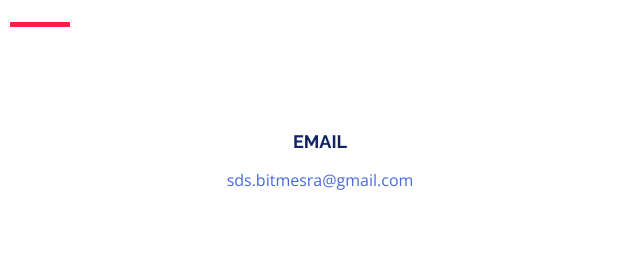
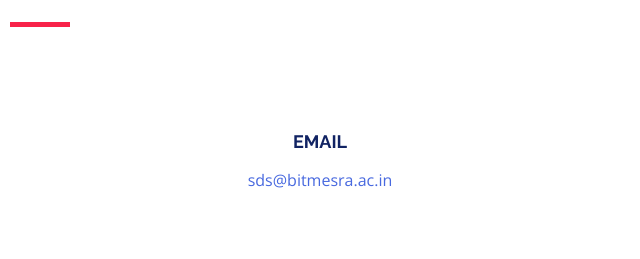
Before and after one commit to SDS-Society-for-Data-Science-BIT-Mesra/Data-Science-Summit, a plain HTML site: page index.html in a window 1280 px wide. Shown: the part 4411-4670 px from the top of the page, 605-1245 px from the left. Drawn offline with nearby package versions, Linux system fonts and the light colour scheme; some icons are missing.

Commit message:
update contact information

```diff
--- a/index.html
+++ b/index.html
@@ -620,8 +620,8 @@
             <div class="contact-email">
               <i class="ion-ios-email-outline"></i>
               <h3>Email</h3>
-              <p><a href="mailto:sds.bitmesra@gmail.com">
-                sds.bitmesra@gmail.com
+              <p><a href="mailto:sds@bitmesra.ac.in">
+                sds@bitmesra.ac.in
               </a></p>
             </div>
           </div>
```
